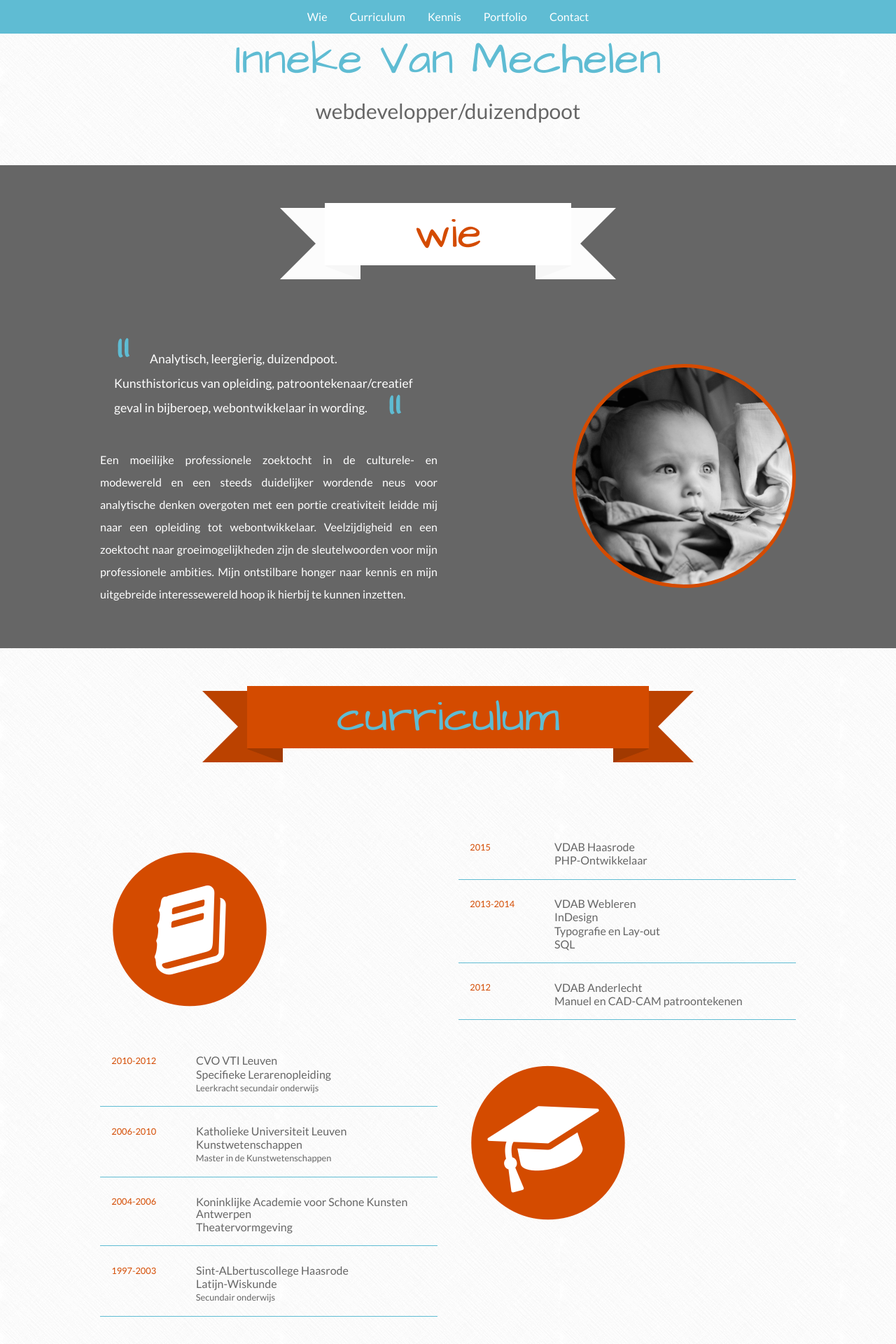
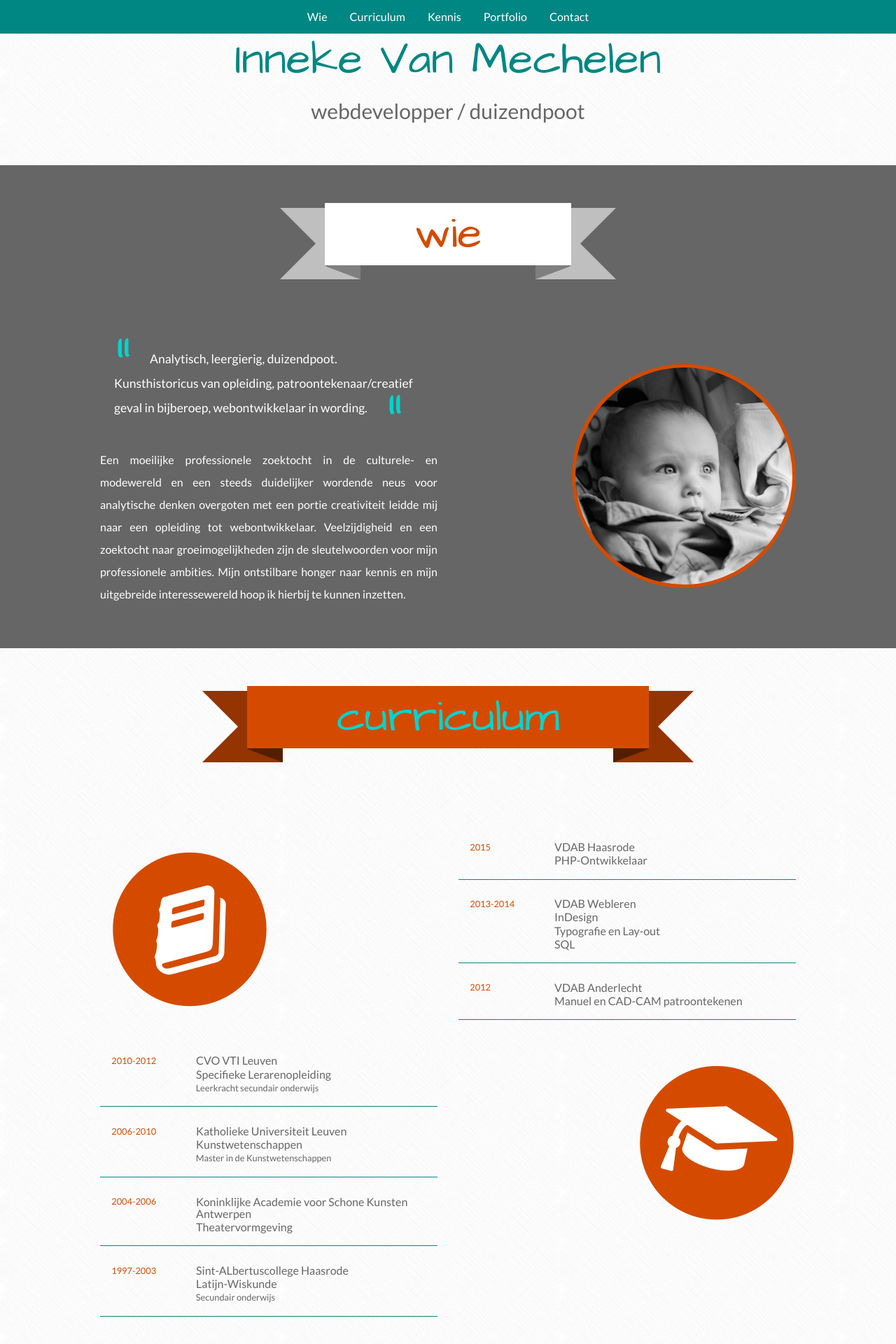
Before and after one commit to InnekeVM/personal-website, a PHP site: page / in a window 1280 px wide. Shown: the top 1920 px of the page at 70% size. Run offline with PHP 8.4, Linux system fonts and the light colour scheme.

Commit message:
kleuren
Voor meer contrast zijn de kleuren vaangepast.  Ook van de banners

```diff
--- a/css/circle.css
+++ b/css/circle.css
@@ -13,7 +13,7 @@
 
 .pie, .c100 .bar, .c100.p51 .fill, .c100.p52 .fill, .c100.p53 .fill, .c100.p54 .fill, .c100.p55 .fill, .c100.p56 .fill, .c100.p57 .fill, .c100.p58 .fill, .c100.p59 .fill, .c100.p60 .fill, .c100.p61 .fill, .c100.p62 .fill, .c100.p63 .fill, .c100.p64 .fill, .c100.p65 .fill, .c100.p66 .fill, .c100.p67 .fill, .c100.p68 .fill, .c100.p69 .fill, .c100.p70 .fill, .c100.p71 .fill, .c100.p72 .fill, .c100.p73 .fill, .c100.p74 .fill, .c100.p75 .fill, .c100.p76 .fill, .c100.p77 .fill, .c100.p78 .fill, .c100.p79 .fill, .c100.p80 .fill, .c100.p81 .fill, .c100.p82 .fill, .c100.p83 .fill, .c100.p84 .fill, .c100.p85 .fill, .c100.p86 .fill, .c100.p87 .fill, .c100.p88 .fill, .c100.p89 .fill, .c100.p90 .fill, .c100.p91 .fill, .c100.p92 .fill, .c100.p93 .fill, .c100.p94 .fill, .c100.p95 .fill, .c100.p96 .fill, .c100.p97 .fill, .c100.p98 .fill, .c100.p99 .fill, .c100.p100 .fill {
   position: absolute;
-  border: 0.08em solid #5fbcd3;
+  border: 0.08em solid #00D4CE;
   width: 0.84em;
   height: 0.84em;
   clip: rect(0em, 0.5em, 1em, 0em);
@@ -829,7 +829,7 @@
   width: 3.33em;
   line-height: 3.33em;
   font-size: 0.3em;
-  color: #5fbcd3;
+  color: #00D4CE;
 }
 .c100:hover:after {
   top: 0.04em;
@@ -850,7 +850,7 @@
 
 .c100 .bar,
 .c100 .fill {
-  border-color: #5fbcd3;
+  border-color: #00D4CE;
 
 
 }
--- a/css/innekevanmechelen.css
+++ b/css/innekevanmechelen.css
@@ -1,4 +1,5 @@
-/*blauw: #5fbcd3ff,
+/*lichtblauw: #00D4CE,
+donkerblauw:#008783
 oranje: #d44b00fe,
 grijs: 666666ff*/
 
@@ -75,10 +76,10 @@ nav li a:hover, nav li a:active {
 }
 /*titel*/
 header section:first-child {
-    background: #5fbcd3;
+    background: #008783;
 }
 header h1 {
-    color: #5fbcd3;
+    color: #008783;
     margin: 0;
 }
 .banner .span1:first-child {
@@ -122,7 +123,7 @@ blockquote {
 }
 blockquote:before {
     content: open-quote;
-    color:#5fbcd3;
+    color:#00D4CE;
     font-family: 'Architects Daughter', cursive;
     font-size: 6em;
     vertical-align: -0.4em;
@@ -131,7 +132,7 @@ blockquote:before {
 }
 blockquote:after {
     content: close-quote;
-    color:#5fbcd3;
+    color:#00D4CE;
     font-family: 'Architects Daughter', cursive;
     font-size: 6em;
     vertical-align: -0.5em;
@@ -145,7 +146,7 @@ blockquote p {
 /***curriculum***/
 
 #curriculum h1 {
-    color: #5fbcd3;
+    color: #008783;
 
 }
 
@@ -196,6 +197,7 @@ blockquote p {
     background: #d44b00;
     z-index: 0;
     position: relative;
+    color: #00D4CE;
 }
 
 #kennis h1 {
@@ -209,6 +211,7 @@ blockquote p {
     margin: 0 auto;
 }
 
+
 .skill {
     text-align: center;
 }
@@ -216,6 +219,9 @@ blockquote p {
 #portfolio {
     z-index: 0;
     position: relative;
+}
+#portfolio h1{
+    color: white;
 }
 
 #portfolio .portfolio {
@@ -239,13 +245,13 @@ blockquote p {
 }
 
 footer{
-    background: #5fbcd3;
+    background: #008783;
     z-index: 0;
     position: relative;
 
 }
 footer h1 {
-    color: white;
+    color: #d44b00;
 }
 
 /*clearfix*/
@@ -295,39 +301,39 @@ footer h1 {
         background: #d44b00;
     }
     .rb-blauw {
-    background: #5fbcd3;
+        background: #00D4CE;
     }
     .rb-wit {
         background: white;
     }
     .rb-grijs {
-    background: #666666;
+        background: #B2B2B2;
     }
     /*achterkant*/
     .rb-oranje:before, .rb-oranje:after {
-    border: 0.8em solid #bb4200;
+        border: 0.8em solid #943400;
     }
     .rb-blauw:before, .rb-blauw:after {
-    border: 0.8em solid #4bb4ce;
+        border: 0.8em solid #009490;
     }
     .rb-wit:before, .rb-wit:after {
-    border: 0.8em solid #fcfcfc;
+        border: 0.8em solid #BFBFBF;
     }
     .rb-grijs:before, .rb-grijs:after {
-    border: 0.8em solid #636363;
+        border: 0.8em solid #666666;
     }
     /*terugflap*/
     .rb-oranje .content:before, .rb-oranje .content:after {
-    border-color: #a13900 transparent transparent transparent;
+        border-color: #541E00 transparent transparent transparent;
     }
     .rb-blauw .content:before, .rb-blauw .content:after {
-    border-color: #329ab4 transparent transparent transparent;
+        border-color: #008783 transparent transparent transparent;
     }
     .rb-wit .content:before, .rb-wit .content:after{
-    border-color: #f7f7f7 transparent transparent transparent;
+        border-color: #7F7F7F transparent transparent transparent;
     }
     .rb-grijs .content:before, .rb-grijs .content:after{
-     border-color: #5e5e5e transparent transparent transparent;
+        border-color: #4C4C4C transparent transparent transparent;
     }
 
 
@@ -453,7 +459,10 @@ z-index: 100;
 
     /*curriculum*/
 
+#curriculum h1 {
+    color: #00D4CE;
 
+}
     .studie,
     .werk
 
@@ -494,9 +503,18 @@ z-index: 100;
     .envelop .fa-envelope,
     .boek .fa-book{
         color: white;
+
+    }
+    .boek .fa-book,
+    .koffer .fa-suitcase {
         -ms-transform: rotate(-15deg); /* IE 9 */
         -webkit-transform: rotate(-15deg); /* Chrome, Safari, Opera */
         transform: rotate(-15deg);
+    }
+    .hoed .fa-graduation-cap{
+        -ms-transform: rotate(15deg); /* IE 9 */
+        -webkit-transform: rotate(15deg); /* Chrome, Safari, Opera */
+        transform: rotate(15deg);
     }
 
 
@@ -516,7 +534,7 @@ z-index: 100;
 
 
     .studie, .werk {
-        border-bottom: 1px solid #5fbcd3;
+        border-bottom: 1px solid #008783;
         padding: 0 0 1em 0;
 
     }
@@ -532,7 +550,7 @@ z-index: 100;
     }
     .envelop .fa-envelope,
     .linkedin .fa-linkedin{
-        color: #5fbcd3;
+        color: #008783;
     }
     .email {
         width: 100%;
--- a/index.html
+++ b/index.html
@@ -33,7 +33,7 @@
                         <h1>Inneke Van Mechelen</h1>
                     </div>
                         <div class="span1 center">
-                            <h2>webdevelopper/duizendpoot</h2>
+                            <h2>webdevelopper / duizendpoot</h2>
                     </div>
                 </div>
             </section>
@@ -83,7 +83,7 @@
                 </section>
 
                 <section class="studies">
-                    <div class="hoed col-sm-6 pull-sm-right"><span class="hidden-xs fa-stack fa-4x"><i class="hidden-xs fa fa-circle fa-stack-2x"></i><i class="hidden-xs  fa fa-graduation-cap fa-stack-1x"></i></span><h2>Studies</h2></div>
+                    <div class="hoed pull-sm-right"><span class="hidden-xs fa-stack fa-4x"><i class="hidden-xs fa fa-circle fa-stack-2x"></i><i class="hidden-xs  fa fa-graduation-cap fa-stack-1x"></i></span><h2>Studies</h2></div>
 
                     <div class=" col-sm-6 ">
 
```
Lines whose indentation alone changed are shown as unchanged.
